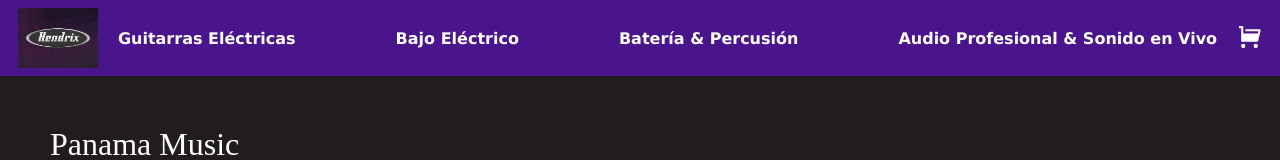
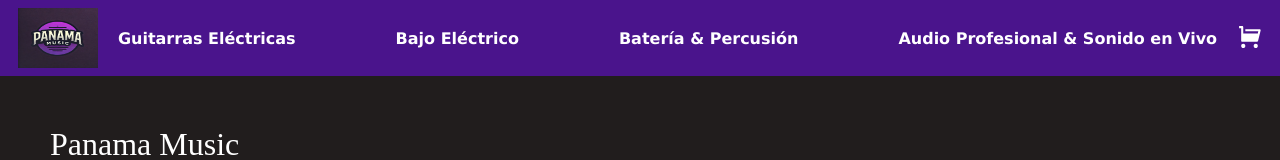
Before and after one commit to Franco-Avanzatti/React, a React (Vite) app: page / in a window 1280 px wide. Shown: the top 160 px of the page. Built offline with nearby package versions, Linux system fonts and the light colour scheme; no server answers; the database is empty; a web font is replaced by a local one.

Commit message:
E-Commerce

```diff
--- a/src/components/NavBar/NavBar.jsx
+++ b/src/components/NavBar/NavBar.jsx
@@ -1,6 +1,6 @@
 import { useState } from "react";
 import CartWidget from "./CartWidget";
-import bannerImage from "../../assets/hendrix.jpg";
+import bannerImage from "../../assets/panama.webp";
 import { NavLink, Link } from "react-router-dom";
 import "./navbar.css";
 
@@ -14,7 +14,7 @@ const NavBar = () => {
             </button>
 
             <Link to="/">
-              <img className="banner" src={bannerImage} alt="Hendrix" />
+              <img className="banner" src={bannerImage} alt="Banner" />
             </Link>
 
 
```
